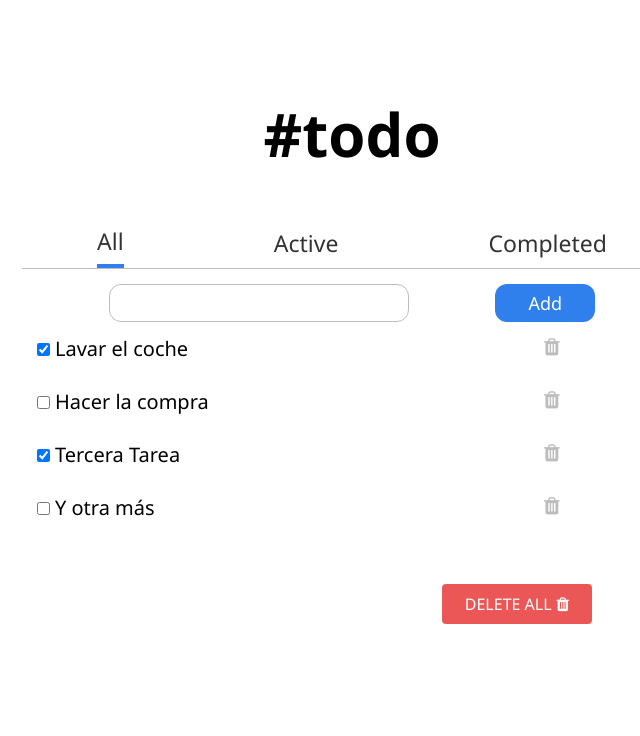
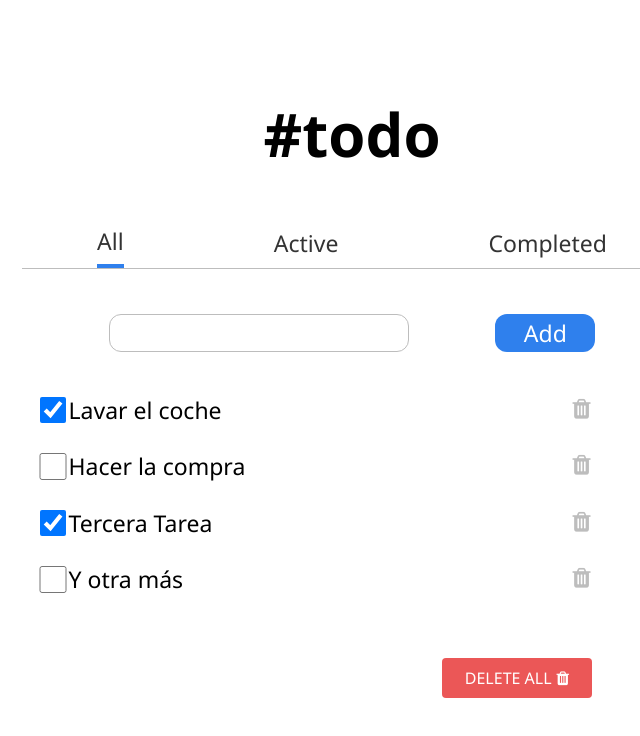
Before and after one commit to LauraMoreaux/Challenge_1, a React (Create React App) app: page / in a window 1280 px wide. Shown: the top 736 px of the page, without its empty margins (288-928 px from the left). Built offline with nearby package versions, Linux system fonts and the light colour scheme.

Commit message:
Added individual delete buttons functionality and grid style

```diff
--- a/src/App.js
+++ b/src/App.js
@@ -63,8 +63,8 @@ function App() {
 
   // To erase one
   const handleDeleteIcon = (id) => {
-    const reducedArray = [...data]
-    reducedArray.splice(id - 1, 1)
+    console.log('Recibo este id', id);
+    const reducedArray = data.filter(task => task.id !== parseInt(id));
     updateTasks(reducedArray);
   }
 
--- a/src/components/InputFilters.js
+++ b/src/components/InputFilters.js
@@ -5,8 +5,9 @@ function InputFilters (props) {
 
     function handleInputValue (ev) {
         ev.preventDefault();
-        const inputValue = document.querySelector(".js-input").value;
+        let inputValue = document.querySelector(".js-input").value;
         props.addNewTask(inputValue);
+        inputValue = "";
     }
 
     return (
--- a/src/components/TasksCard.js
+++ b/src/components/TasksCard.js
@@ -11,6 +11,7 @@ function TasksCard (props) {
 
     const handleDeleteTask = (ev) => {
         props.handleDeleteIcon(ev.target.id);
+        console.log('He clickado este id', ev.target.id);
     }
 
     return (
--- a/src/stylesheets/_app.scss
+++ b/src/stylesheets/_app.scss
@@ -68,6 +68,11 @@ body {
 .inputBox__form {
   display: flex;
   justify-content: space-evenly;
+  padding: 10px 0px 10px 0px;
+
+  @media (min-width: $desktop) {
+    padding: 30px 0px 30px 0px;
+  }
 
   .inputBox__form__box {
     border: 1px solid $bordersColor;
@@ -92,7 +97,7 @@ body {
     @media (min-width: $desktop) {
       min-width: 100px;
       max-width: 150px;
-      font-size: 18px;
+      font-size: 23px;
     }
   }
 }
@@ -103,14 +108,17 @@ body {
   text-align: left;
 
   @media (min-width: $desktop) {
-    font-size: 20px;
+    font-size: 23px;
   }
 
   .taskList__li {
     padding: 15px;
+    display: grid;
+    grid-template-columns: 5% 80% 15%;
 
     .checkbox {
-      margin-right: 5px;
+      height: 100%;
+      width: 100%;
     }
 
   }
@@ -118,16 +126,16 @@ body {
 
 .task__fa {
   color: $bordersColor;
-  position: absolute;
-  right: 35px;
+  // position: absolute;
+  // right: 35px;
   padding: 0px;
-  @media (min-width: $tablet) {
-    right: 150px;
-  }
-  @media (min-width: $desktop) {
-    position: absolute;
-    left: 65%;
-  }
+  // @media (min-width: $tablet) {
+  //   right: 150px;
+  // }
+  // @media (min-width: $desktop) {
+  //   position: absolute;
+  //   left: 65%;
+  // }
 }
 
 .box__delete__btn {
```
